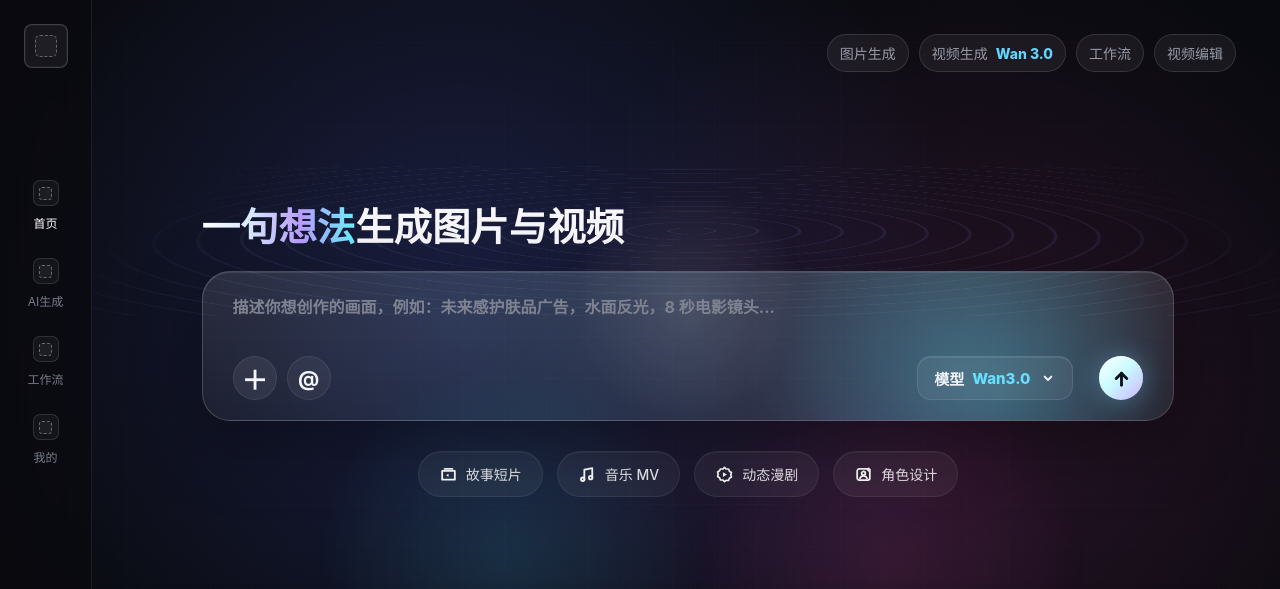
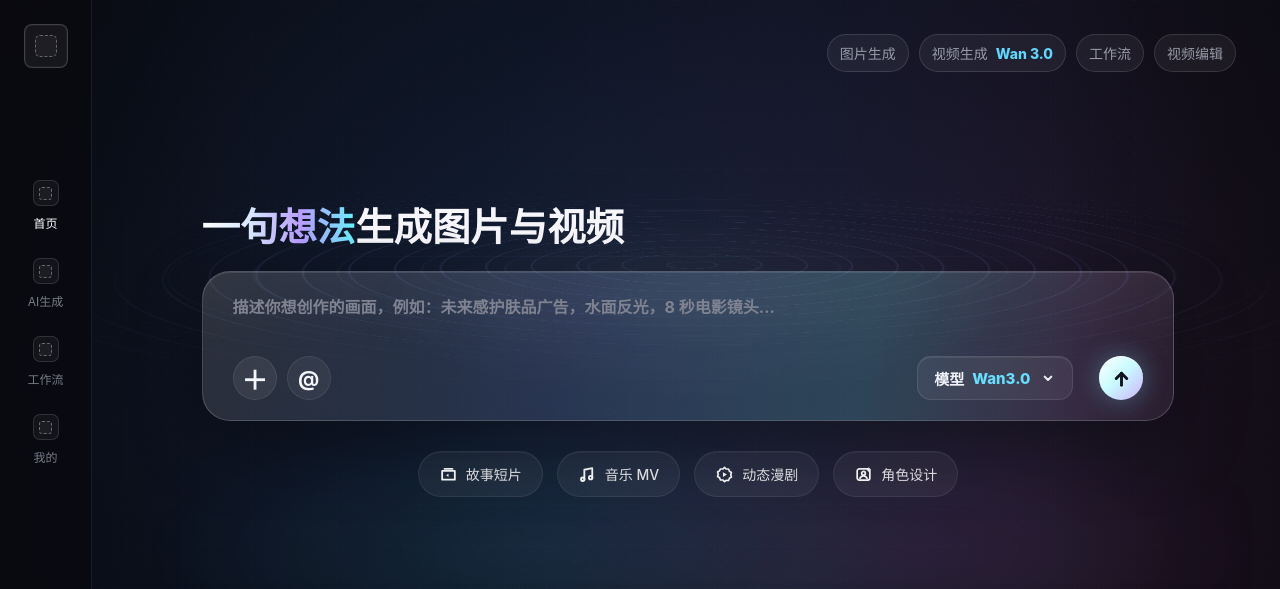
Before and after one commit to chenyingtong918-web/creation, a plain HTML site: page index.html in a window 1280 px wide. Shown: the top 589 px of the page. Drawn offline with Linux system fonts and the light colour scheme.

Commit message:
Refine ambient background depth

```diff
--- a/ai-creation-homepage.html
+++ b/ai-creation-homepage.html
@@ -29,9 +29,10 @@
       min-height: 100vh;
       color: var(--text);
       background:
-        radial-gradient(circle at 36% 14%, rgba(93, 112, 255, .22), transparent 24%),
-        radial-gradient(circle at 76% 18%, rgba(255, 92, 214, .13), transparent 22%),
-        linear-gradient(180deg, #090a0f 0%, #07080b 58%, #0b0c11 100%);
+        radial-gradient(ellipse 72% 38% at 45% 14%, rgba(67, 119, 200, .17), transparent 72%),
+        radial-gradient(ellipse 58% 42% at 78% 18%, rgba(184, 65, 142, .11), transparent 74%),
+        radial-gradient(ellipse 46% 34% at 61% 31%, rgba(49, 166, 179, .07), transparent 76%),
+        linear-gradient(118deg, #080a11 0%, #0a0e19 34%, #100e17 67%, #0d0910 100%);
       overflow-x: hidden;
       position: relative;
       border-radius: 0;
@@ -40,31 +41,75 @@
 
     #ai-creation-homepage * { box-sizing: border-box; }
 
+    #ai-creation-homepage::before {
+      content: "";
+      position: absolute;
+      inset: 0;
+      z-index: 0;
+      pointer-events: none;
+      background:
+        linear-gradient(180deg, rgba(3,4,8,.06) 0%, rgba(3,4,8,0) 23%, rgba(3,4,8,.22) 58%, rgba(3,4,8,.66) 100%),
+        linear-gradient(90deg, rgba(8,10,17,.42), transparent 18%, transparent 82%, rgba(8,7,12,.36));
+    }
+
     #ai-creation-homepage .grain {
       position: absolute;
       inset: 0;
-      opacity: .34;
+      z-index: 0;
+      opacity: .26;
       pointer-events: none;
       background-image:
+        radial-gradient(circle, rgba(255,255,255,.16) 0 .55px, transparent .7px),
         linear-gradient(rgba(255,255,255,.045) 1px, transparent 1px),
         linear-gradient(90deg, rgba(255,255,255,.035) 1px, transparent 1px);
-      background-size: 42px 42px;
-      mask-image: radial-gradient(circle at 55% 16%, black, transparent 58%);
+      background-size: 17px 17px, 42px 42px, 42px 42px;
+      background-position: 5px 9px, 0 0, 0 0;
+      mask-image: radial-gradient(ellipse 82% 42% at 55% 18%, black, rgba(0,0,0,.58) 54%, transparent 88%);
     }
 
     #ai-creation-homepage .wave {
       position: absolute;
       left: 128px;
       right: 24px;
-      top: 18px;
-      height: 420px;
-      opacity: .56;
+      top: 28px;
+      height: 470px;
+      z-index: 0;
+      opacity: .66;
       pointer-events: none;
       background:
-        repeating-radial-gradient(ellipse at 50% 52%, transparent 0 21px, rgba(130,144,255,.18) 22px 24px, transparent 25px 42px);
-      transform: perspective(800px) rotateX(62deg) scaleY(.74);
-      filter: blur(.2px);
-      mask-image: linear-gradient(90deg, transparent 0%, black 16%, black 84%, transparent 100%);
+        repeating-radial-gradient(ellipse at 50% 51%, transparent 0 23px, rgba(137,151,255,.16) 24px 25px, transparent 26px 45px);
+      transform: perspective(860px) rotateX(61deg) scaleY(.77);
+      filter: blur(.15px);
+      mask-image:
+        linear-gradient(90deg, transparent 0%, black 13%, black 87%, transparent 100%),
+        linear-gradient(180deg, transparent 1%, black 22%, black 72%, transparent 100%);
+      mask-composite: intersect;
+    }
+
+    #ai-creation-homepage .wave::before,
+    #ai-creation-homepage .wave::after {
+      content: "";
+      position: absolute;
+      pointer-events: none;
+    }
+
+    #ai-creation-homepage .wave::before {
+      inset: 56px 6% 18px;
+      opacity: .7;
+      background:
+        repeating-radial-gradient(ellipse at 52% 48%, transparent 0 38px, rgba(68,214,224,.09) 39px 40px, transparent 41px 76px);
+      transform: scaleX(1.08);
+      filter: blur(.35px);
+    }
+
+    #ai-creation-homepage .wave::after {
+      left: 12%;
+      right: 12%;
+      top: 46%;
+      height: 2px;
+      opacity: .7;
+      background: linear-gradient(90deg, transparent, rgba(117,151,255,.14) 24%, rgba(96,214,221,.16) 52%, rgba(219,104,184,.12) 76%, transparent);
+      filter: blur(1px);
     }
 
     #ai-creation-homepage .shell {
@@ -246,11 +291,11 @@
       transform: translateX(-50%);
       pointer-events: none;
       background:
-        radial-gradient(circle at 50% 20%, rgba(255,255,255,.12), transparent 18%),
-        radial-gradient(circle at 34% 70%, rgba(84,227,255,.14), transparent 24%),
-        radial-gradient(circle at 68% 72%, rgba(255,92,214,.12), transparent 24%);
-      filter: blur(2px);
-      opacity: .9;
+        radial-gradient(ellipse 40% 28% at 50% 20%, rgba(255,255,255,.08), transparent 78%),
+        radial-gradient(ellipse 42% 36% at 34% 70%, rgba(70,190,211,.1), transparent 80%),
+        radial-gradient(ellipse 44% 34% at 70% 70%, rgba(197,77,156,.085), transparent 82%);
+      filter: blur(8px);
+      opacity: .78;
     }
 
     #ai-creation-homepage .hero-copy {
@@ -292,8 +337,8 @@
       border-radius: 28px;
       border: 1px solid rgba(255,255,255,.18);
       background:
-        radial-gradient(circle at 78% 70%, rgba(84,227,255,.2), transparent 28%),
-        linear-gradient(180deg, rgba(255,255,255,.105), rgba(255,255,255,.05));
+        linear-gradient(105deg, rgba(255,255,255,.09) 0%, rgba(93,112,174,.105) 38%, rgba(67,157,176,.14) 68%, rgba(139,77,130,.09) 100%),
+        rgba(255,255,255,.035);
       box-shadow: 0 22px 70px rgba(0,0,0,.36), inset 0 1px 0 rgba(255,255,255,.1);
       padding: 22px 30px;
       position: relative;
@@ -337,8 +382,8 @@
       position: absolute;
       inset: -1px;
       background:
-        linear-gradient(90deg, transparent, rgba(84,227,255,.08), transparent),
-        radial-gradient(circle at 82% 78%, rgba(84,227,255,.22), transparent 28%);
+        linear-gradient(100deg, transparent 8%, rgba(113,145,220,.055) 38%, rgba(78,205,210,.09) 68%, rgba(218,104,177,.05) 90%, transparent),
+        linear-gradient(180deg, rgba(255,255,255,.035), transparent 46%);
       pointer-events: none;
     }
 
```
